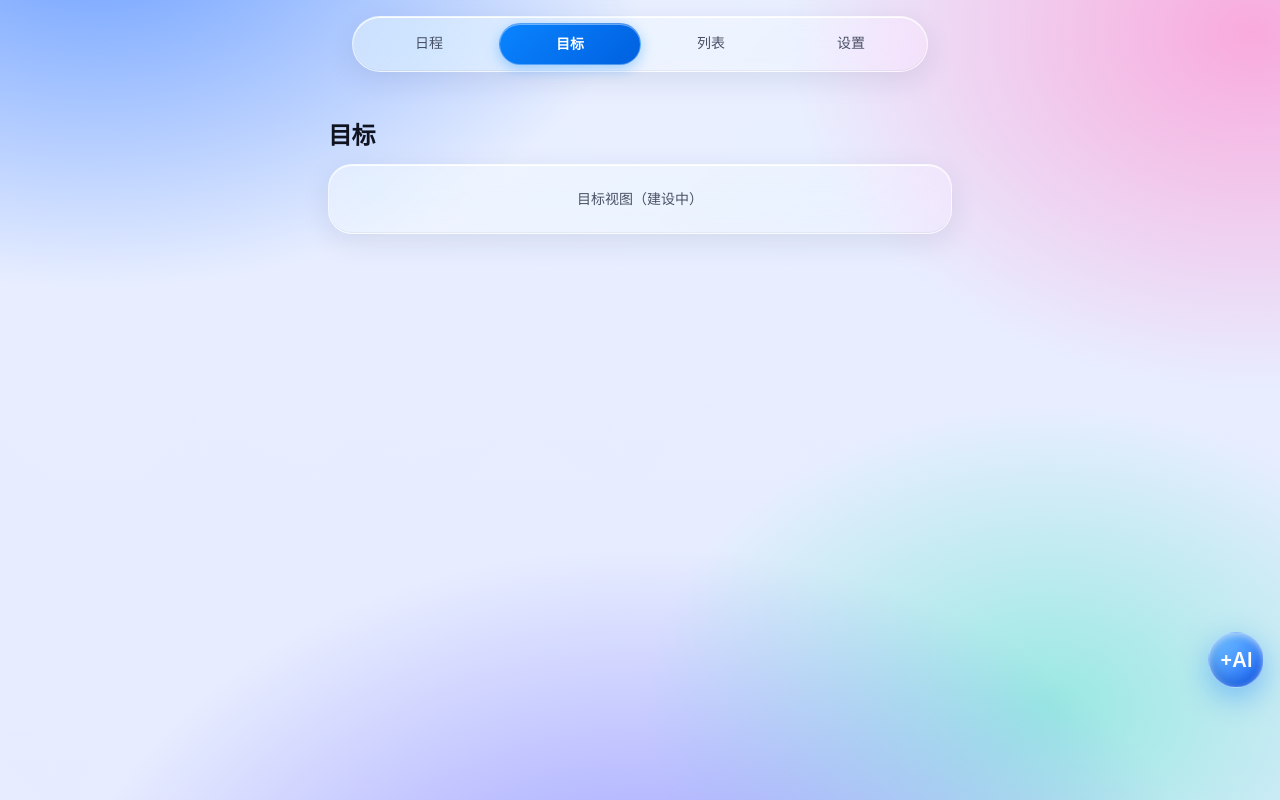
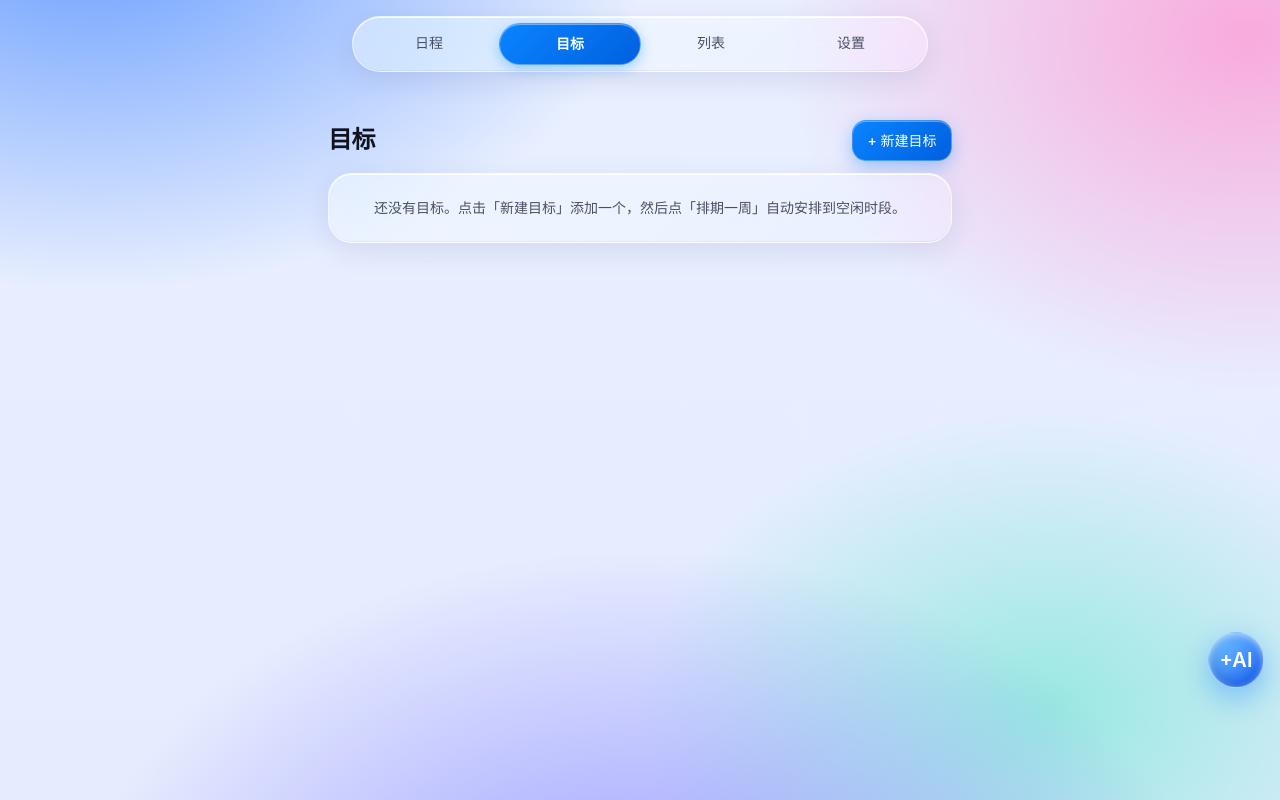
Before and after one commit to Justin-Ju-0413/rigui, a React (Vite) app: page /goals in a window 1280 px wide. Built offline with nearby package versions, Linux system fonts and the light colour scheme.

Commit message:
feat(goals): GoalView 列表/新建/删除确认

```diff
--- a/src/pages/GoalView.tsx
+++ b/src/pages/GoalView.tsx
@@ -1,9 +1,96 @@
+import { useState } from 'react'
+import dayjs from 'dayjs'
+import { useGoals } from '../hooks/useGoals'
+import GoalForm from '../components/GoalForm'
+import type { Goal } from '../db/types'
+
 export default function GoalView() {
+  const { goals, events, removeCascade, refresh } = useGoals()
+  const [formVisible, setFormVisible] = useState(false)
+  const [editing, setEditing] = useState<Goal | null>(null)
+  const [confirmDeleteId, setConfirmDeleteId] = useState<number | null>(null)
+  const [deleteInfo, setDeleteInfo] = useState('')
+
+  const startDelete = async (goal: Goal) => {
+    const count = events.filter(e => e.relatedGoalId === goal.id).length
+    setDeleteInfo(count > 0 ? `将同时删除 ${count} 条关联任务` : '该目标没有关联任务')
+    setConfirmDeleteId(goal.id ?? null)
+  }
+
+  const confirmDelete = async () => {
+    if (confirmDeleteId === null) return
+    await removeCascade(confirmDeleteId)
+    setConfirmDeleteId(null)
+  }
+
   return (
-    <div data-testid="goal-view" className="p-4 md:mx-auto md:max-w-2xl md:p-6">
-      <h1 className="mb-3 pt-2 text-xl font-semibold tracking-tight md:pt-0 md:text-2xl">目标</h1>
-      <div className="glass rounded-3xl p-6 text-center text-sm text-[var(--text-secondary)]">
-        目标视图（建设中）
+    <div className="p-4 md:mx-auto md:max-w-2xl md:p-6" data-testid="goal-view">
+      <header className="mb-3 flex items-center justify-between pt-2 md:pt-0">
+        <h1 className="text-xl font-semibold tracking-tight md:text-2xl">目标</h1>
+        <button aria-label="新建目标" onClick={() => { setEditing(null); setFormVisible(true) }} data-testid="goal-new-btn"
+          className="glass-btn glass-btn-primary">+ 新建目标</button>
+      </header>
+
+      {formVisible && (
+        <div className="glass mb-3 rounded-3xl">
+          <GoalForm initial={editing ?? undefined}
+            onSaved={() => { setFormVisible(false); void refresh() }}
+            onCancel={() => setFormVisible(false)} />
+        </div>
+      )}
+
+      {confirmDeleteId !== null && (() => {
+        const goal = goals.find(g => g.id === confirmDeleteId)
+        if (!goal) return null
+        return (
+          <div data-testid="goal-delete-confirm" className="glass mb-3 rounded-3xl p-4 text-sm">
+            <p className="font-medium">{deleteInfo}，确认删除「{goal.name}」？</p>
+            <p className="mt-1 text-xs text-[var(--text-tertiary)]">此操作不可撤销。</p>
+            <div className="mt-3 flex gap-2">
+              <button onClick={() => { void confirmDelete() }} className="glass-btn glass-btn-danger flex-1">确认删除</button>
+              <button onClick={() => setConfirmDeleteId(null)} className="glass-btn flex-1">取消</button>
+            </div>
+          </div>
+        )
+      })()}
+
+      <div className="space-y-2.5">
+        {goals.map(goal => {
+          const freq = goal.weeklyFrequency ?? 1
+          const weekStart = dayjs().startOf('week').add(1, 'day')
+          const weekEnd = weekStart.add(7, 'day')
+          const weekCount = events.filter(e =>
+            e.relatedGoalId === goal.id && dayjs(e.startTime).isAfter(weekStart) && dayjs(e.startTime).isBefore(weekEnd)
+          ).length
+          return (
+            <section key={goal.id} data-testid={`goal-card-${goal.id}`} className="glass rounded-3xl p-4">
+              <div className="flex items-start justify-between">
+                <div>
+                  <h2 className="text-base font-semibold">{goal.name}</h2>
+                  <p className="mt-1 text-xs text-[var(--text-secondary)]">
+                    <span data-testid="goal-frequency">每周 {freq} 次</span>
+                    <span className="mx-1.5">·</span>
+                    <span data-testid="goal-duration">{goal.durationMinutes ?? 60} 分钟</span>
+                  </p>
+                  {goal.endDate && <p className="mt-0.5 text-xs text-[var(--text-tertiary)]">截止 {dayjs(goal.endDate).format('YYYY-MM-DD')}</p>}
+                </div>
+                <button aria-label="编辑" onClick={() => { setEditing(goal); setFormVisible(true) }} className="glass-btn text-xs">编辑</button>
+              </div>
+              <p className="mt-2 text-xs" data-testid="goal-week-progress">
+                本周 <span className="font-semibold text-[var(--accent)]">{weekCount}</span>/{freq} 已排
+              </p>
+              <div className="mt-3 flex gap-2">
+                <button data-testid="goal-schedule-btn" className="glass-btn glass-btn-primary flex-1">排期一周</button>
+                <button aria-label="删除" onClick={() => { setFormVisible(false); void startDelete(goal) }} className="glass-btn flex-1">删除</button>
+              </div>
+            </section>
+          )
+        })}
+        {goals.length === 0 && !formVisible && (
+          <div className="glass rounded-3xl p-6 text-center text-sm text-[var(--text-secondary)]">
+            还没有目标。点击「新建目标」添加一个，然后点「排期一周」自动安排到空闲时段。
+          </div>
+        )}
       </div>
     </div>
   )
```
Also changed, not shown: 1 other file (tests, documents, lock files or other folders).
